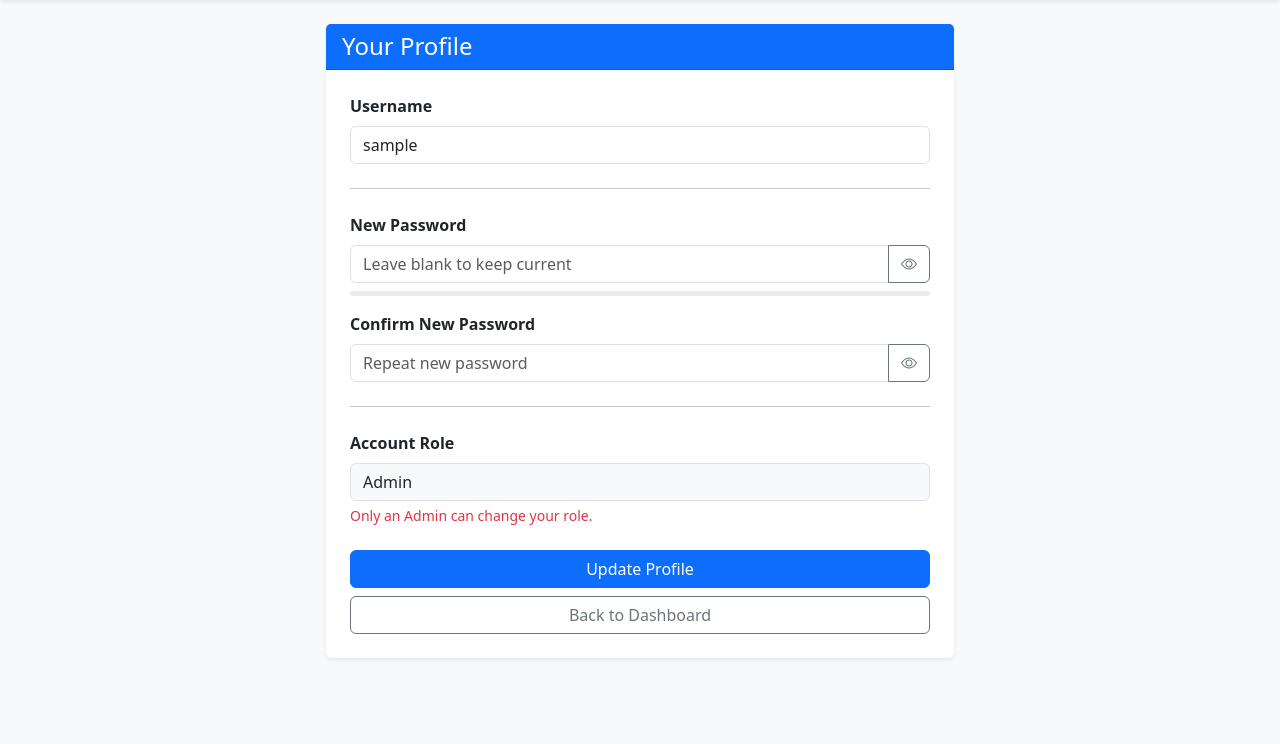
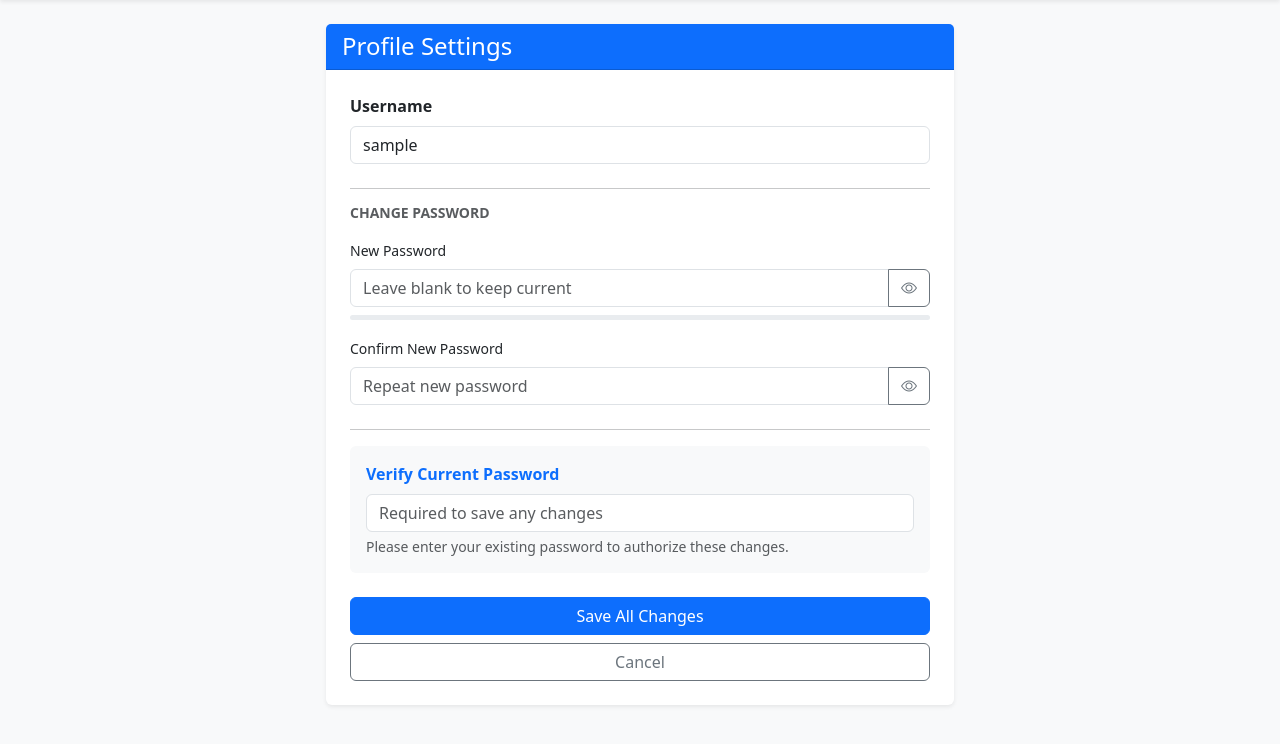
Before and after one commit to lingt-xyz/HomeLibrary, a Flask app: page /profile in a window 1280 px wide. Shown: the part 56-800 px from the top of the page. Run offline with Flask 3, Linux system fonts and the light colour scheme; the visitor is signed in with stand-in values (Sample User, id 1); parts of the project's set-up code (start-up, migrations or seed data) failed here and were passed over; some libraries are stand-ins or nearby versions.

Commit message:
add the exiting password valdiation when change password

```diff
--- a/app.py
+++ b/app.py
@@ -304,25 +304,32 @@ def add_comment(book_id):
 @login_required
 def profile():
     if request.method == 'POST':
-        new_username = request.form.get('username').strip()
+        curr_pw_input = request.form.get('current_password')
+        new_username = request.form.get('username')
         new_password = request.form.get('password')
+        confirm_password = request.form.get('confirm_password')
 
-        # Check if the new username is already taken by someone else
-        existing_user = User.query.filter_by(username=new_username).first()
-        if existing_user and existing_user.id != current_user.id:
-            flash("Error: That username is already taken.", "danger")
+        # 1. CRITICAL: Verify the current password first
+        if not check_password_hash(current_user.password, curr_pw_input):
+            flash("Incorrect current password. Changes could not be saved.", "danger")
             return redirect(url_for('profile'))
 
-        # Update Username
-        if new_username:
-            current_user.username = new_username
+        # 2. Update Username
+        current_user.username = new_username
 
-        # Update Password (if provided)
+        # 3. Handle Password Change (if provided)
         if new_password:
-            current_user.password = generate_password_hash(new_password)
+            if new_password == confirm_password and len(new_password) >= 8:
+                # Use pbkdf2:sha256 for local Mac Mini compatibility
+                current_user.password = generate_password_hash(new_password, method='pbkdf2:sha256')
+                flash("Profile and password updated successfully!", "success")
+            else:
+                flash("New passwords must match and be at least 8 characters.", "warning")
+                return redirect(url_for('profile'))
+        else:
+            flash("Profile updated successfully!", "success")
 
         db.session.commit()
-        flash("Profile updated successfully!", "success")
         return redirect(url_for('profile'))
 
     return render_template('profile.html')
--- a/templates/profile.html
+++ b/templates/profile.html
@@ -5,62 +5,59 @@
     <div class="col-md-6">
         <div class="card shadow-sm border-0">
             <div class="card-header bg-primary text-white">
-                <h4 class="mb-0">Your Profile</h4>
+                <h4 class="mb-0">Profile Settings</h4>
             </div>
             <div class="card-body p-4">
                 <form method="POST">
-                    <div class="mb-3">
+                    <div class="mb-4">
                         <label class="form-label fw-bold">Username</label>
                         <input type="text" name="username" class="form-control"
                                value="{{ current_user.username }}" required>
                     </div>
 
-                    <hr class="my-4">
+                    <hr>
+
+                    <h6 class="text-muted text-uppercase small fw-bold mb-3">Change Password</h6>
 
                     <div class="mb-3">
-                        <label class="form-label fw-bold">New Password</label>
+                        <label class="form-label small">New Password</label>
                         <div class="input-group">
                             <input type="password" name="password" id="password" class="form-control"
-                                placeholder="Leave blank to keep current" oninput="validatePassword()">
-                            <button class="btn btn-outline-secondary" type="button" onclick="togglePassword('password', 'eye-icon-1')">
-                                <i class="bi bi-eye" id="eye-icon-1"></i>
+                                   placeholder="Leave blank to keep current" oninput="validatePassword()">
+                            <button class="btn btn-outline-secondary" type="button" onclick="togglePassword('password', 'eye-1')">
+                                <i class="bi bi-eye" id="eye-1"></i>
                             </button>
                         </div>
-
                         <div class="progress mt-2" style="height: 5px;">
                             <div id="strength-bar" class="progress-bar" role="progressbar" style="width: 0%"></div>
                         </div>
                         <small id="strength-text" class="form-text"></small>
                     </div>
 
-                    <div class="mb-3">
-                        <label class="form-label fw-bold">Confirm New Password</label>
+                    <div class="mb-4">
+                        <label class="form-label small">Confirm New Password</label>
                         <div class="input-group">
                             <input type="password" name="confirm_password" id="confirm_password"
-                                class="form-control" placeholder="Repeat new password" oninput="validatePassword()">
-                            <button class="btn btn-outline-secondary" type="button" onclick="togglePassword('confirm_password', 'eye-icon-2')">
-                                <i class="bi bi-eye" id="eye-icon-2"></i>
+                                   class="form-control" placeholder="Repeat new password" oninput="validatePassword()">
+                            <button class="btn btn-outline-secondary" type="button" onclick="togglePassword('confirm_password', 'eye-2')">
+                                <i class="bi bi-eye" id="eye-2"></i>
                             </button>
                         </div>
                         <div id="password-feedback" class="form-text"></div>
                     </div>
 
-                    <hr class="my-4">
+                    <hr>
 
-                    <div class="mb-3">
-                        <label class="form-label fw-bold">Account Role</label>
-                        <input type="text" class="form-control bg-light"
-                               value="{{ current_user.role|capitalize }}" readonly>
-                        <div class="form-text text-danger">Only an Admin can change your role.</div>
+                    <div class="bg-light p-3 rounded mb-4">
+                        <label class="form-label fw-bold text-primary">Verify Current Password</label>
+                        <input type="password" name="current_password" class="form-control"
+                               placeholder="Required to save any changes" required>
+                        <div class="form-text">Please enter your existing password to authorize these changes.</div>
                     </div>
 
-                    <div class="d-grid gap-2 mt-4">
-                        <button type="submit" class="btn btn-primary" id="submit-btn">Update Profile</button>
-                        <a href="
-                            {% if current_user.role == 'admin' %}{{ url_for('admin_dashboard') }}
-                            {% elif current_user.role == 'librarian' %}{{ url_for('librarian_dashboard') }}
-                            {% else %}{{ url_for('reader_dashboard') }}{% endif %}
-                        " class="btn btn-outline-secondary">Back to Dashboard</a>
+                    <div class="d-grid gap-2">
+                        <button type="submit" class="btn btn-primary" id="submit-btn">Save All Changes</button>
+                        <a href="{{ url_for('reader_dashboard') }}" class="btn btn-outline-secondary">Cancel</a>
                     </div>
                 </form>
             </div>
```
